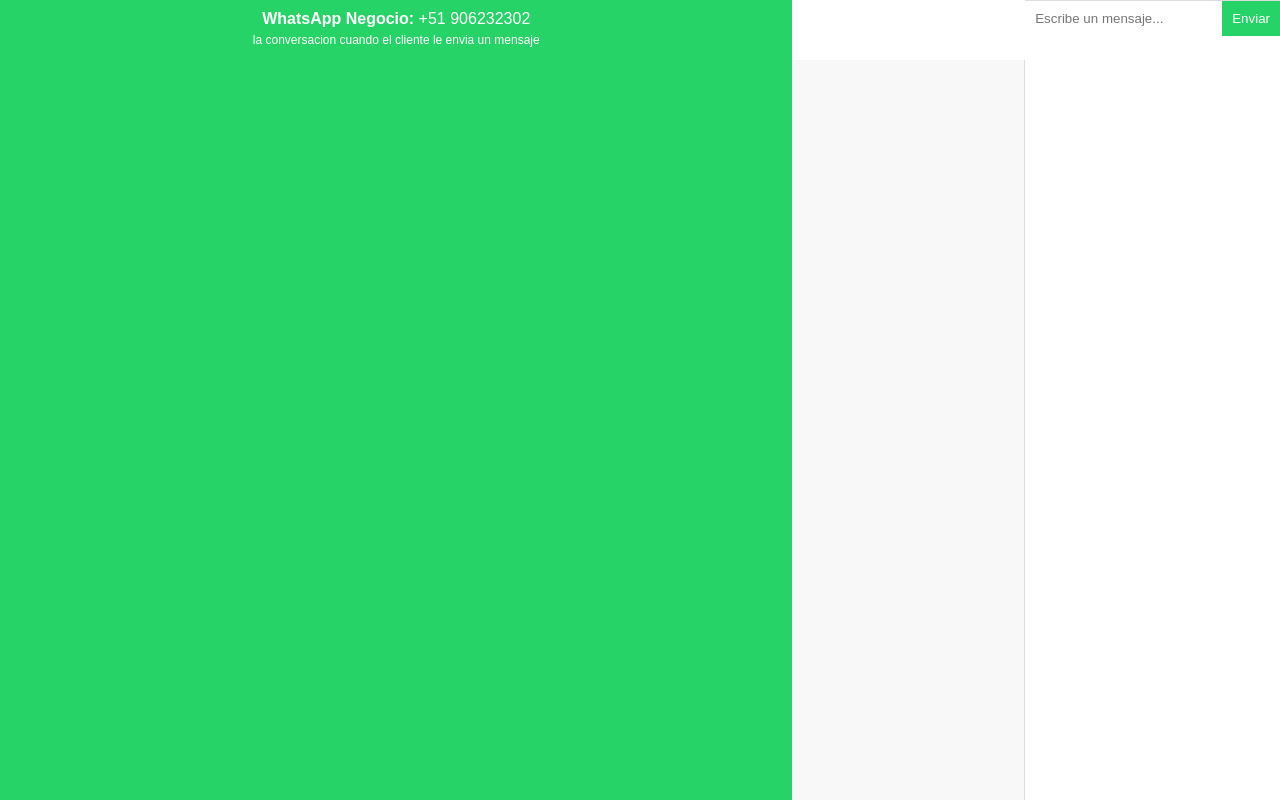
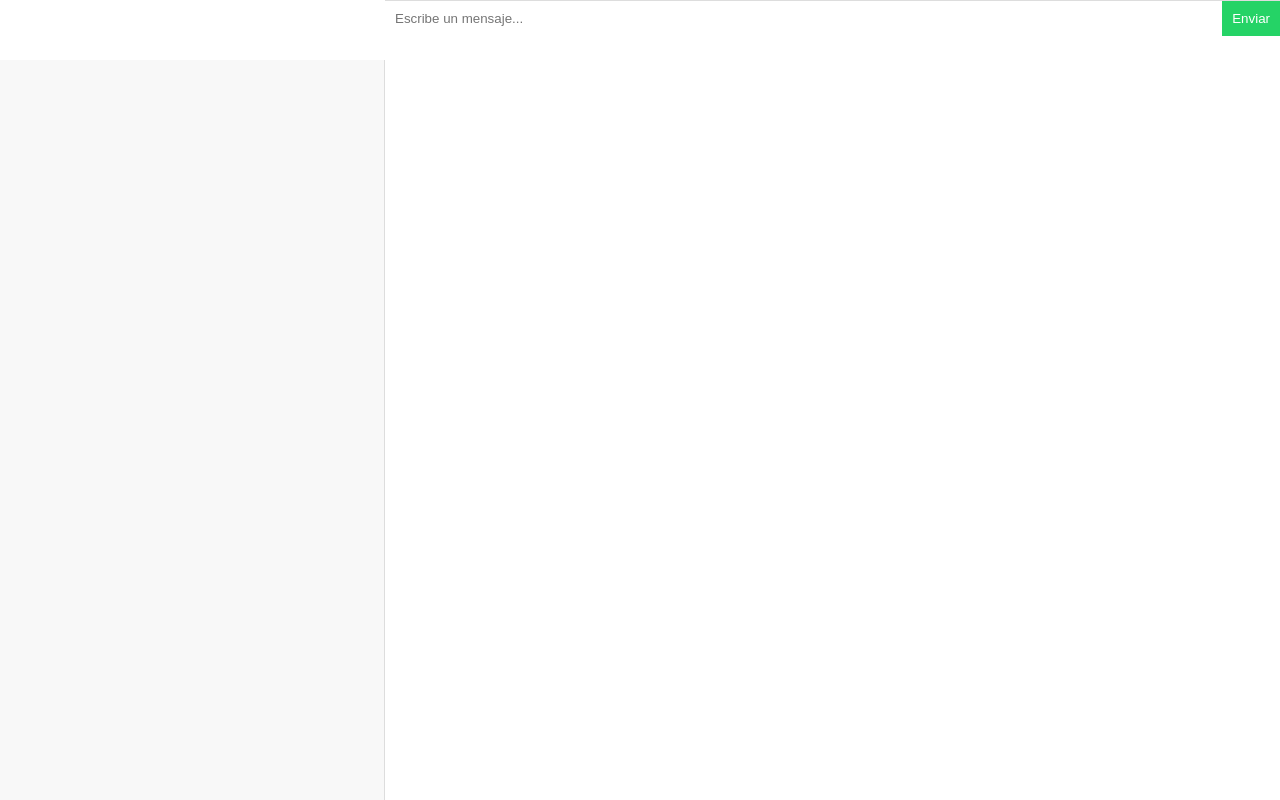
Before and after one commit to YesicaLeoncc/chat_multi_messages, a plain HTML site: page frontend/abc.html in a window 1280 px wide. Drawn offline with nearby package versions, Linux system fonts and the light colour scheme; no server answers.

Commit message:
Update abc.html

```diff
--- a/frontend/abc.html
+++ b/frontend/abc.html
@@ -41,12 +41,7 @@
   </style>
 </head>
 <body>
-   <div style="width:100%; padding:10px; background:#25D366; color:white; text-align:center;">
-    <div><strong>WhatsApp Negocio:</strong> +51 906232302</div>
-    <div style="font-size:12px; margin-top:5px;">
-       la conversacion cuando el cliente le envia un mensaje
-    </div>
-  </div>
+
 
   <div id="clientes"></div>
   <div id="chat">
```
